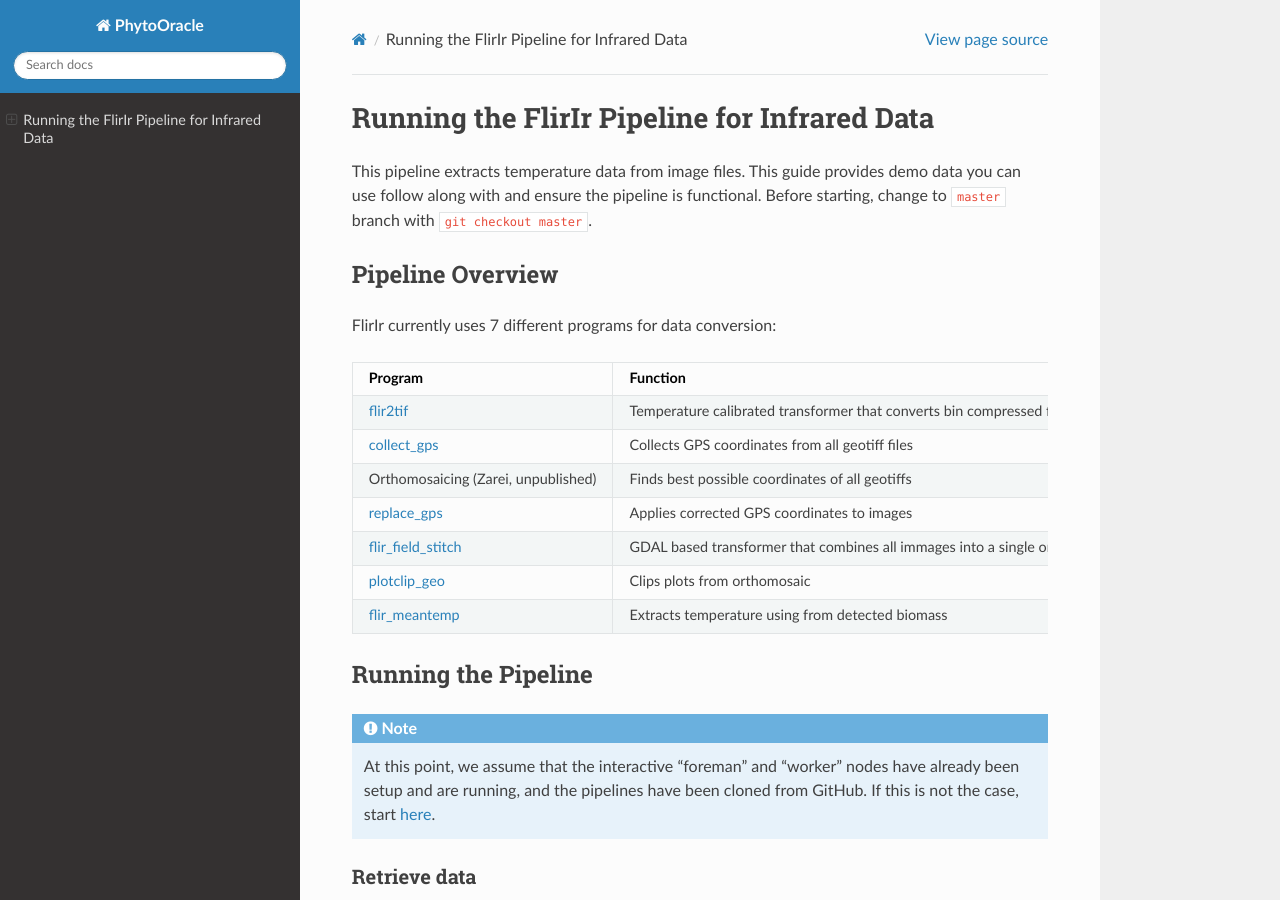
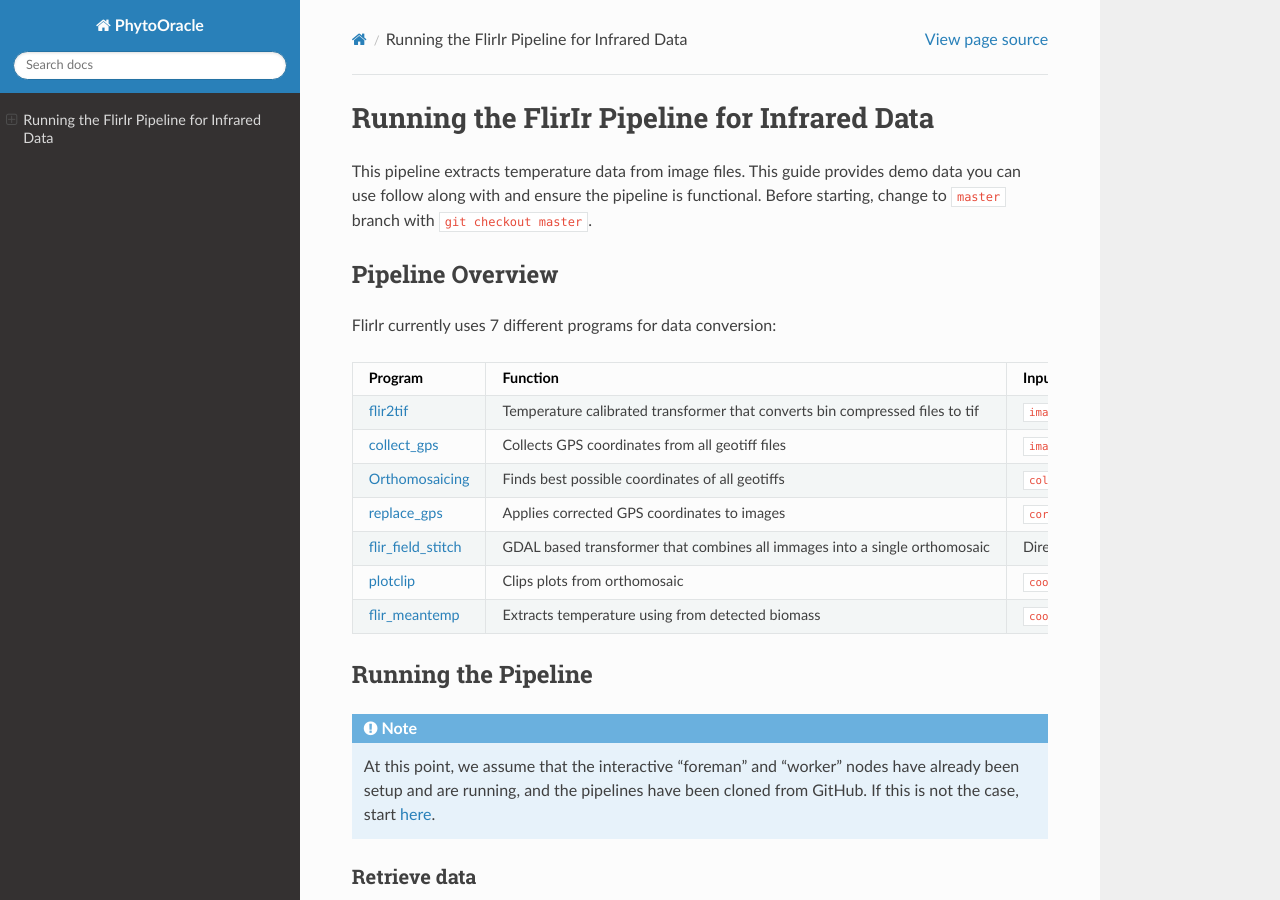
Before and after one commit to LyonsLab/PhytoOracle, a Sphinx documentation site: the page built from docs/5_FlirIr_run.rst, in a window 1280 px wide and 900 px high. Built offline with Sphinx 7.4.7 and the Read the Docs theme 2.0.0, drawn with Linux system fonts in a browser that asks for light colours.

Commit message:
added Lettice Image Stitching

```diff
--- a/docs/5_FlirIr_run.rst
+++ b/docs/5_FlirIr_run.rst
@@ -24,7 +24,7 @@ FlirIr currently uses 7 different programs for data conversion:
      - Collects GPS coordinates from all geotiff files
      - :code:`image.tif`
      - :code:`collected_coordinates.csv`
-   * - Orthomosaicing (Zarei, unpublished)
+   * - `Orthomosaicing <https://github.com/ariyanzri/Lettuce_Image_Stitching>`_
      - Finds best possible coordinates of all geotiffs
      - :code:`collected_coordinates.csv`
      - :code:`corrected_coordinates.csv`
@@ -36,7 +36,7 @@ FlirIr currently uses 7 different programs for data conversion:
      - GDAL based transformer that combines all immages into a single orthomosaic
      - Directory of all converted :code:`image.tif`
      - :code:`ortho.tif`
-   * - `plotclip_geo <https://github.com/phytooracle/rgb_flir_plot_clip_geojson>`_
+   * - `plotclip <https://github.com/phytooracle/rgb_flir_plot_clip_geojson>`_
      - Clips plots from orthomosaic
      - :code:`coordinatefile.geojson`, :code:`ortho.tif`
      - :code:`clipped_plots.tif`
```
